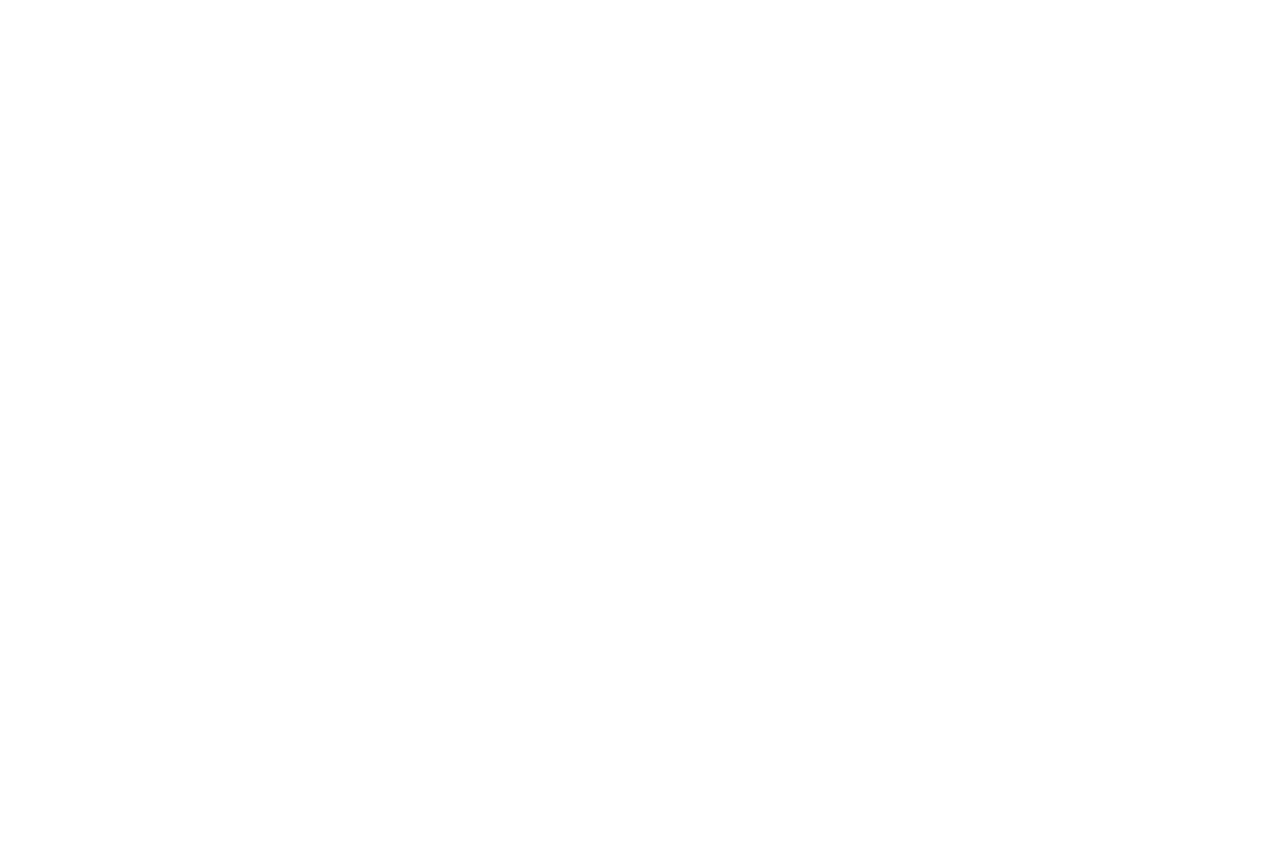
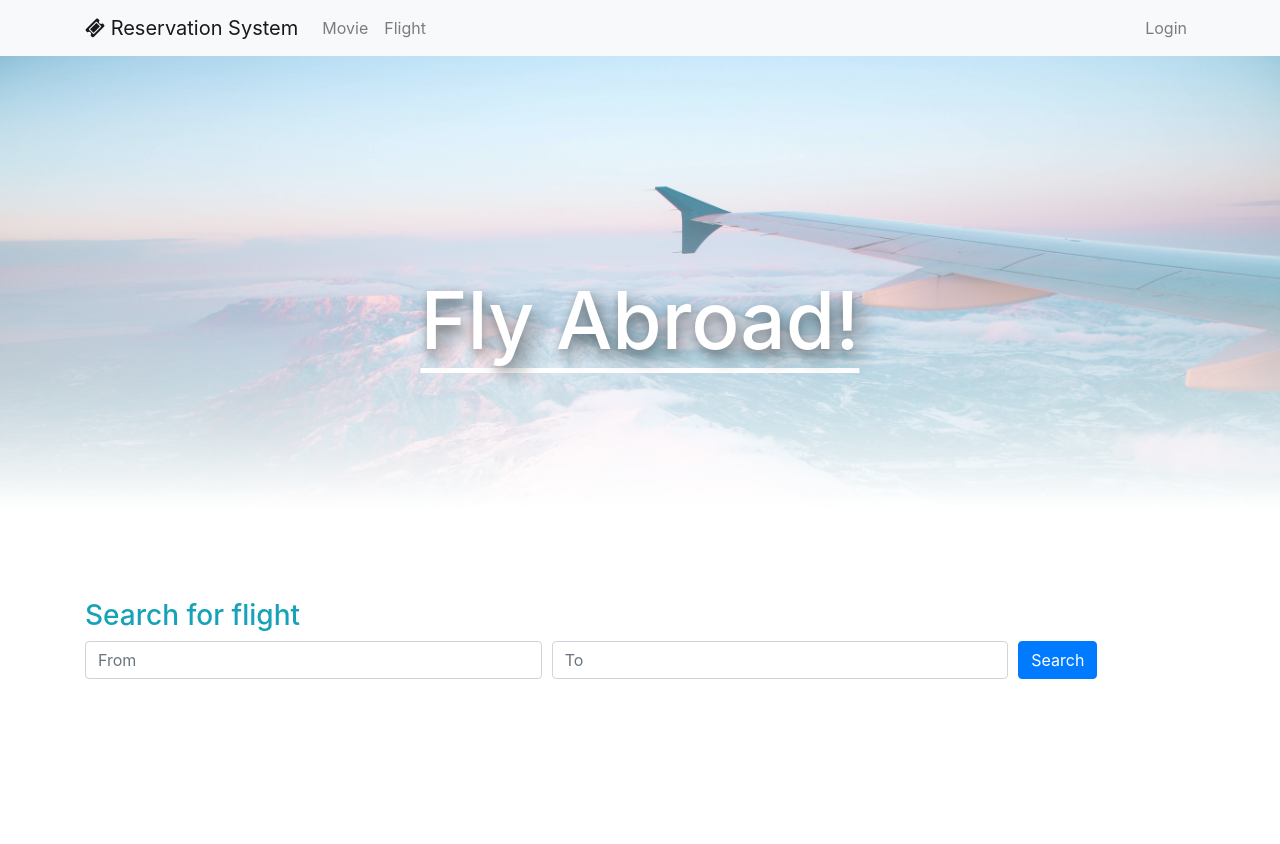
Before and after one commit to maybeabhishek/Movie-Recommendation-and-Booking, a Flask app: page /flight in a window 1280 px wide. Before the commit the part shown is empty. Shown: the top 844 px of the page. Run offline with Flask 2, Linux system fonts and the light colour scheme; some libraries are stand-ins or nearby versions.

Commit message:
Added flights page

```diff
--- a/static/movie.css
+++ b/static/banner.css
@@ -1,24 +1,24 @@
-.banner {
+.banner .image-container {
   width: 100%;
-  height: 10%;
+  height: 50vh;
   overflow: hidden;
-}
-
-.banner img {
-  width: 100%;
-  margin-top: -5%;
   -webkit-mask-image: -webkit-gradient(linear, left top, left bottom, from(black), to(rgba(0, 0, 0, 0)));
   -webkit-mask-image: linear-gradient(to bottom, black, rgba(0, 0, 0, 0));
           mask-image: -webkit-gradient(linear, left top, left bottom, from(black), to(rgba(0, 0, 0, 0)));
           mask-image: linear-gradient(to bottom, black, rgba(0, 0, 0, 0));
 }
 
+.banner .image-container img {
+  width: 100%;
+  margin-top: -5%;
+}
+
 .banner .text-area {
   position: absolute;
-  top: 50%;
+  top: 30%;
   left: 50%;
-  -webkit-transform: translate(-50%, -50%);
-          transform: translate(-50%, -50%);
+  -webkit-transform: translateX(-50%);
+          transform: translateX(-50%);
 }
 
 .banner .text-area h1 {
@@ -27,4 +27,4 @@
   border-bottom: 5px solid white;
   text-shadow: 0px 5px 10px rgba(0, 0, 0, 0.3), 10px 10px 15px rgba(0, 0, 0, 0.2), 10px 10px 20px rgba(0, 0, 0, 0.2);
 }
-/*# sourceMappingURL=movie.css.map */
+/*# sourceMappingURL=banner.css.map */
--- a/static/movie.scss
+++ b/static/banner.scss
@@ -1,21 +1,25 @@
 .banner {
-  width: 100%;
-  height: 10%;
-  overflow: hidden;
-  img {
-    // height: 100%;
+  .image-container{
     width: 100%;
-    margin-top: -5%;
+    height: 50vh;
+    overflow: hidden;
     -webkit-mask-image:-webkit-gradient(linear, left top, left bottom, from(rgba(0,0,0,1)), to(rgba(0,0,0,0)));
     mask-image: linear-gradient(to bottom, rgba(0,0,0,1), rgba(0,0,0,0));
-    // background-image: url("/static/images/movie1.jpg")
+    img {
+      // height: inherit;
+      width: 100%;
+      margin-top: -5%;
+
+      // background-image: url("/static/images/movie1.jpg")
+    }
   }
+
 
   .text-area {
     position: absolute;
-    top: 50%;
+    top: 30%;
     left: 50%;
-    transform: translate(-50%, -50%);
+    transform: translateX(-50%);
 
     h1 {
       font-size: 5rem;
--- /dev/null
+++ b/static/flight.css
@@ -0,0 +1,4 @@
+.flight-container {
+  margin-top: 10vh;
+}
+/*# sourceMappingURL=flight.css.map */
--- /dev/null
+++ b/static/flight.scss
@@ -0,0 +1,5 @@
+
+
+.flight-container{
+  margin-top:10vh;
+}
--- a/templates/flight.htm
+++ b/templates/flight.htm
@@ -0,0 +1,45 @@
+<!DOCTYPE html>
+<html>
+
+<head>
+  <meta charset="utf-8" />
+  <meta http-equiv="X-UA-Compatible" content="IE=edge">
+  <title>Flights</title>
+  <meta name="viewport" content="width=device-width, initial-scale=1">
+  <link rel="stylesheet" type="text/css" media="screen" href="/static/css/bootstrap.min.css" />
+  <link rel="stylesheet" href="https://cdnjs.cloudflare.com/ajax/libs/font-awesome/4.7.0/css/font-awesome.css">
+  <link rel="stylesheet" href="/static/banner.css">
+  <link rel="stylesheet" href="/static/flight.css">
+
+  <script src="/static/lib/jQuery.min.js"></script>
+  <script src="/static/js/bootstrap.min.js"></script>
+</head>
+
+<body>
+  {% include 'navbar.htm' %}
+  <div class="banner">
+    <div class="image-container">
+      <img src="/static/images/flight1.jpg">
+    </div>
+    <div class="text-area">
+      <h1>Fly Abroad!</h1>
+    </div>
+  </div>
+
+  <div class="container flight-container">
+    <h3 class="text-info">Search for flight</h3>
+    <form class="form-row">
+      <div class="form-group col-5">
+        <input class="form-control" placeholder="From">
+      </div>
+      <div class="form-group col-5">
+        <input class="form-control" placeholder="To">
+      </div>
+      <div class="form-group col-2">
+        <button class="btn btn-primary">Search</button>
+      </div>
+    </div>
+  </div>
+</body>
+
+</html>
```
Also changed, not shown: templates/movie.htm (+5 -2 lines), static/images/flight1.jpg (added), 3 other files.
